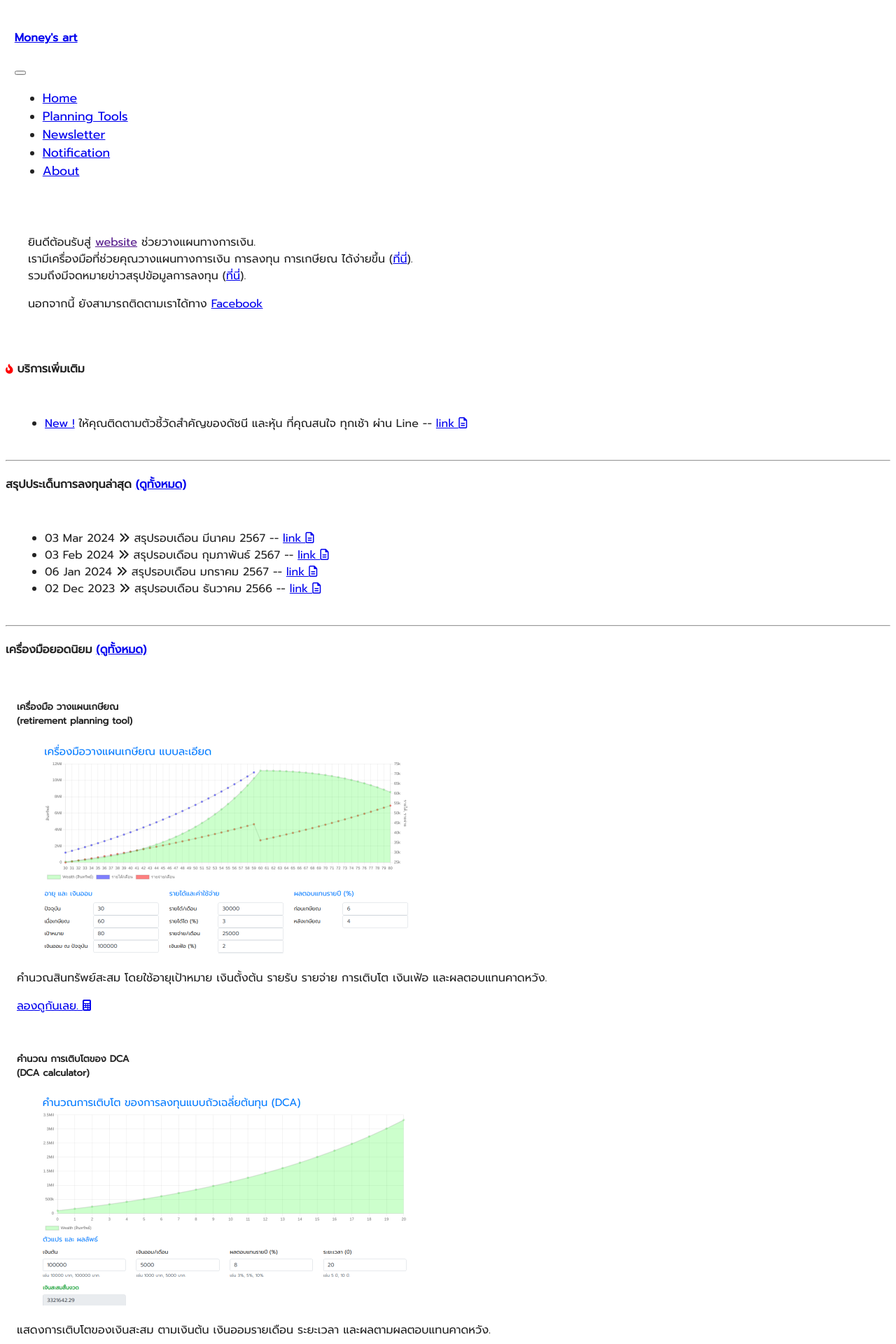
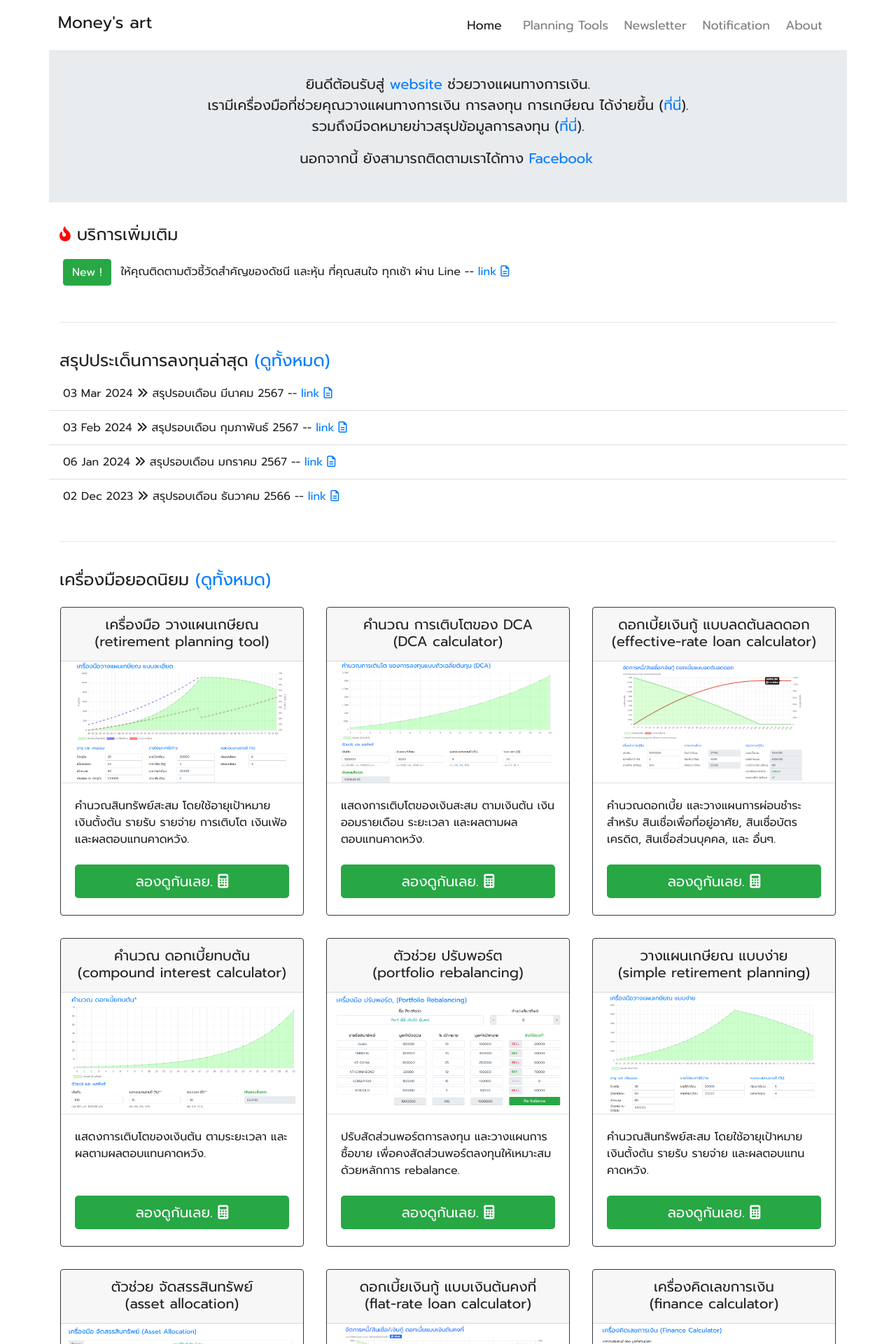
Before and after one commit to moneysart/moneysart.github.io, a Jekyll site: the page built from index.html, in a window 1280 px wide. Shown: the top 1920 px of the page at 70% size. Built offline with Jekyll 4.4.1, drawn with Linux system fonts in a browser that asks for light colours; nearby versions of some CDN libraries.

Commit message:
improve bootstrap load

```diff
--- a/_includes/head.html
+++ b/_includes/head.html
@@ -53,6 +53,25 @@
 		rel="stylesheet"
 		href="https://fonts.googleapis.com/css2?family=Prompt&display=swap"
     >
+
+	<!-- Bootstrap -- critical -->
+	<link rel="stylesheet" href="{{ site.baseurl }}/static/css/critical.css">
+	<!-- Bootstrap -- full, preload to prevent render blocking -->
+	<link
+		rel="preload"
+		href="https://stackpath.bootstrapcdn.com/bootstrap/4.5.0/css/bootstrap.min.css"
+		as="style"
+		integrity="sha384-9aIt2nRpC12Uk9gS9baDl411NQApFmC26EwAOH8WgZl5MYYxFfc+NcPb1dKGj7Sk"
+		crossorigin="anonymous"
+	>
+	<link
+		rel="stylesheet"
+		href="https://stackpath.bootstrapcdn.com/bootstrap/4.5.0/css/bootstrap.min.css"
+		integrity="sha384-9aIt2nRpC12Uk9gS9baDl411NQApFmC26EwAOH8WgZl5MYYxFfc+NcPb1dKGj7Sk"
+		crossorigin="anonymous"
+	>
+
+	<!-- overwrite CSS -->
 	<link rel="stylesheet" href="{{ site.baseurl }}/static/css/main.css">
 
 	<!-- Global site tag (gtag.js) - Google Analytics -->
--- /dev/null
+++ b/static/css/critical.css
@@ -0,0 +1,218 @@
+:root {
+  --blue: #007bff;
+  --indigo: #6610f2;
+  --purple: #6f42c1;
+  --pink: #e83e8c;
+  --red: #dc3545;
+  --orange: #fd7e14;
+  --yellow: #ffc107;
+  --green: #28a745;
+  --teal: #20c997;
+  --cyan: #17a2b8;
+  --white: #fff;
+  --gray: #6c757d;
+  --gray-dark: #343a40;
+  --primary: #007bff;
+  --secondary: #6c757d;
+  --success: #28a745;
+  --info: #17a2b8;
+  --warning: #ffc107;
+  --danger: #dc3545;
+  --light: #f8f9fa;
+  --dark: #343a40;
+  --breakpoint-xs: 0;
+  --breakpoint-sm: 576px;
+  --breakpoint-md: 768px;
+  --breakpoint-lg: 992px;
+  --breakpoint-xl: 1200px;
+  --font-family-sans-serif: -apple-system, BlinkMacSystemFont, "Segoe UI",
+    Roboto, "Helvetica Neue", Arial, "Noto Sans", sans-serif,
+    "Apple Color Emoji", "Segoe UI Emoji", "Segoe UI Symbol", "Noto Color Emoji";
+  --font-family-monospace: SFMono-Regular, Menlo, Monaco, Consolas,
+    "Liberation Mono", "Courier New", monospace;
+}
+
+*,
+::after,
+::before {
+  box-sizing: border-box;
+}
+
+html {
+  font-family: sans-serif;
+  line-height: 1.15;
+  -webkit-text-size-adjust: 100%;
+  -webkit-tap-highlight-color: transparent;
+}
+
+article,
+aside,
+figcaption,
+figure,
+footer,
+header,
+hgroup,
+main,
+nav,
+section {
+  display: block;
+}
+
+body {
+  margin: 0;
+  font-family: -apple-system, BlinkMacSystemFont, "Segoe UI", Roboto,
+    "Helvetica Neue", Arial, "Noto Sans", sans-serif, "Apple Color Emoji",
+    "Segoe UI Emoji", "Segoe UI Symbol", "Noto Color Emoji";
+  font-size: 1rem;
+  font-weight: 400;
+  line-height: 1.5;
+  color: #212529;
+  text-align: left;
+  background-color: #fff;
+}
+
+hr {
+  box-sizing: content-box;
+  height: 0;
+  overflow: visible;
+}
+
+h1,
+h2,
+h3,
+h4,
+h5,
+h6 {
+  margin-top: 0;
+  margin-bottom: 0.5rem;
+}
+
+p {
+  margin-top: 0;
+  margin-bottom: 1rem;
+}
+
+dl,
+ol,
+ul {
+  margin-top: 0;
+  margin-bottom: 1rem;
+}
+
+b,
+strong {
+  font-weight: bolder;
+}
+
+small {
+  font-size: 80%;
+}
+
+a {
+  color: #007bff;
+  text-decoration: none;
+  background-color: transparent;
+}
+
+.jumbotron {
+  padding: 2rem 1rem;
+  margin-bottom: 2rem;
+  background-color: #e9ecef;
+  border-radius: .3rem
+}
+
+.h1,
+.h2,
+.h3,
+.h4,
+.h5,
+.h6,
+h1,
+h2,
+h3,
+h4,
+h5,
+h6 {
+  margin-bottom: 0.5rem;
+  font-weight: 500;
+  line-height: 1.2;
+}
+
+.h1,
+h1 {
+  font-size: 2.5rem;
+}
+
+.h2,
+h2 {
+  font-size: 2rem;
+}
+
+.h3,
+h3 {
+  font-size: 1.75rem;
+}
+
+.h4,
+h4 {
+  font-size: 1.5rem;
+}
+
+.lead {
+  font-size: 1.25rem;
+  font-weight: 300;
+}
+
+hr {
+  margin-top: 1rem;
+  margin-bottom: 1rem;
+  border: 0;
+  border-top: 1px solid rgba(0, 0, 0, 0.1);
+}
+
+.small,
+small {
+  font-size: 80%;
+  font-weight: 400;
+}
+
+.container {
+  width: 100%;
+  padding-right: 15px;
+  padding-left: 15px;
+  margin-right: auto;
+  margin-left: auto;
+}
+
+@media (min-width: 576px) {
+  .container {
+    max-width: 540px;
+  }
+}
+
+@media (min-width: 768px) {
+  .container {
+    max-width: 720px;
+  }
+}
+
+@media (min-width: 992px) {
+  .container {
+    max-width: 960px;
+  }
+}
+
+@media (min-width: 1200px) {
+  .container {
+    max-width: 1140px;
+  }
+}
+
+.row {
+  display: -ms-flexbox;
+  display: flex;
+  -ms-flex-wrap: wrap;
+  flex-wrap: wrap;
+  margin-right: -15px;
+  margin-left: -15px;
+}
```
